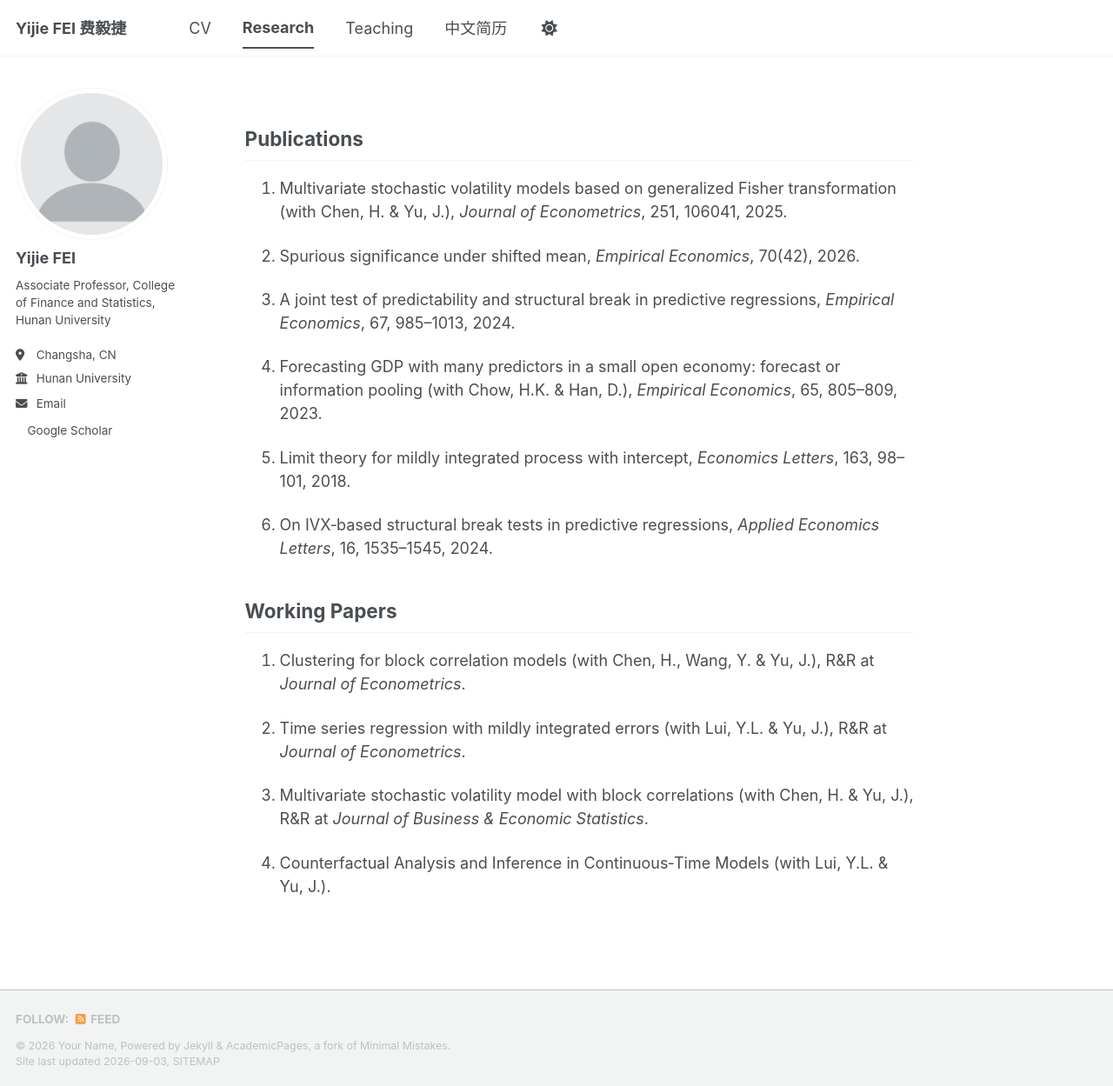
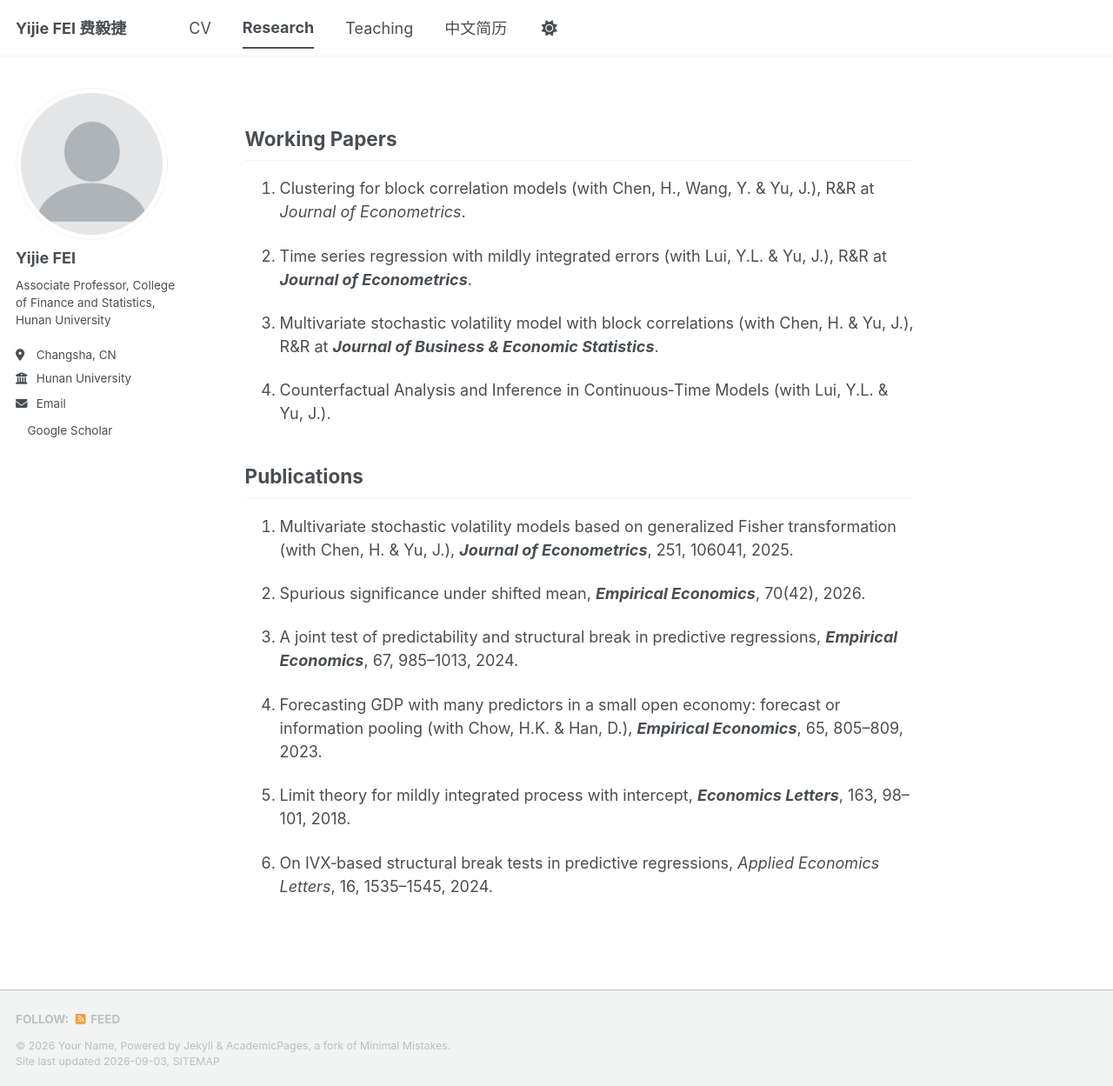
Before and after one commit to yijiefei/yijiefei.github.io, a Jekyll site: the page built from _pages/research.md, in a window 1280 px wide and 1249 px high. Shown: the whole window at 87% size. Built offline with Jekyll 4.4.1, drawn with Linux system fonts in a browser that asks for light colours; a style sheet for code colours, icons or effects is not loaded.

```diff
--- a/_pages/research.md
+++ b/_pages/research.md
@@ -11,24 +11,24 @@ author_profile: true
 }
 </style>
 
-## Publications
-1. Multivariate stochastic volatility models based on generalized Fisher transformation (with Chen, H. & Yu, J.), *Journal of Econometrics*, 251, 106041, 2025.
-
-2. Spurious significance under shifted mean, *Empirical Economics*, 70(42), 2026.
-
-3. A joint test of predictability and structural break in predictive regressions, *Empirical Economics*, 67, 985–1013, 2024.
-
-4. Forecasting GDP with many predictors in a small open economy: forecast or information pooling (with Chow, H.K. & Han, D.), *Empirical Economics*, 65, 805–809, 2023.
-
-5. Limit theory for mildly integrated process with intercept, *Economics Letters*, 163, 98–101, 2018.
-
-6. On IVX‑based structural break tests in predictive regressions, *Applied Economics Letters*, 16, 1535–1545, 2024.
-
 ## Working Papers
 1. Clustering for block correlation models (with Chen, H., Wang, Y. & Yu, J.), R&R at *Journal of Econometrics*.
 
-2. Time series regression with mildly integrated errors (with Lui, Y.L. & Yu, J.), R&R at *Journal of Econometrics*.
+2. Time series regression with mildly integrated errors (with Lui, Y.L. & Yu, J.), R&R at ***Journal of Econometrics***.
 
-3. Multivariate stochastic volatility model with block correlations (with Chen, H. & Yu, J.), R&R at *Journal of Business & Economic Statistics*.
+3. Multivariate stochastic volatility model with block correlations (with Chen, H. & Yu, J.), R&R at ***Journal of Business & Economic Statistics***.
 
 4. Counterfactual Analysis and Inference in Continuous‑Time Models (with Lui, Y.L. & Yu, J.).
+
+## Publications
+1. Multivariate stochastic volatility models based on generalized Fisher transformation (with Chen, H. & Yu, J.), ***Journal of Econometrics***, 251, 106041, 2025.
+
+2. Spurious significance under shifted mean, ***Empirical Economics***, 70(42), 2026.
+
+3. A joint test of predictability and structural break in predictive regressions, ***Empirical Economics***, 67, 985–1013, 2024.
+
+4. Forecasting GDP with many predictors in a small open economy: forecast or information pooling (with Chow, H.K. & Han, D.), ***Empirical Economics***, 65, 805–809, 2023.
+
+5. Limit theory for mildly integrated process with intercept, ***Economics Letters***, 163, 98–101, 2018.
+
+6. On IVX‑based structural break tests in predictive regressions, *Applied Economics Letters*, 16, 1535–1545, 2024.
```
